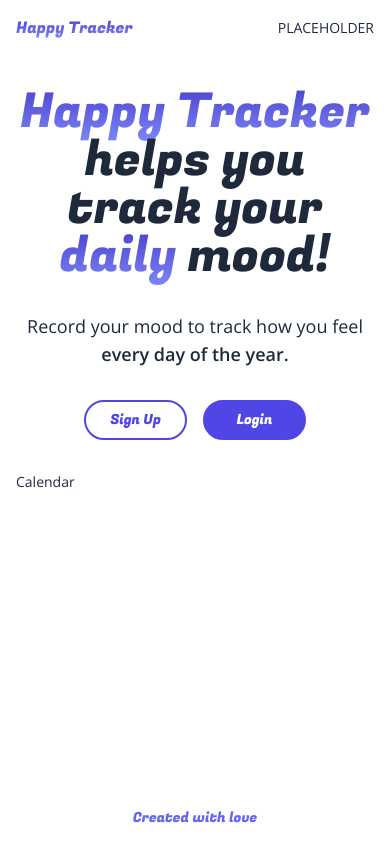
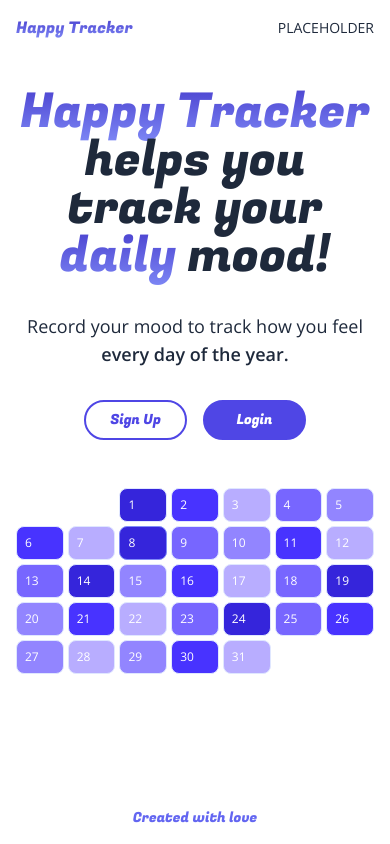
Before and after one commit to danielsickels/happy-tracker, a Next.js app: page / in a window 390 px wide. Built offline with nearby package versions, Linux system fonts and the light colour scheme.

Commit message:
Create mood display calendar, update responsive user interface

```diff
--- a/app/layout.js
+++ b/app/layout.js
@@ -1,5 +1,6 @@
 import { Fugaz_One, Open_Sans } from "next/font/google";
 import "./globals.css";
+import Link from "next/link";
 
 const opensans = Open_Sans({ subsets: ["latin"] });
 const fugaz = Fugaz_One({ subsets: ["latin"], weight: ["400"] });
@@ -12,9 +13,11 @@
 export default function RootLayout({ children }) {
   const header = (
     <header className="p-4 sm:p-8 flex items-center justify-between gap-4">
-      <h1 className={"text-base sm:text-lg textGradient " + fugaz.className}>
-        Happy Tracker
-      </h1>
+      <Link href={"/"}>
+        <h1 className={"text-base sm:text-lg textGradient " + fugaz.className}>
+          Happy Tracker
+        </h1>
+      </Link>
       <div className="flex items-center justify-center">PLACEHOLDER</div>
     </header>
   );
--- a/components/Calendar.js
+++ b/components/Calendar.js
@@ -1,5 +1,105 @@
+import { gradients, baseRating } from "@/utils";
 import React from "react";
 
-export default function Calendar() {
-  return <div>Calendar</div>;
+const months = {
+  January: "Jan",
+  February: "Feb",
+  March: "Mar",
+  April: "Apr",
+  May: "May",
+  June: "Jun",
+  July: "Jul",
+  August: "Aug",
+  September: "Sept",
+  October: "Oct",
+  November: "Nov",
+  December: "Dec",
+};
+const monthsArr = Object.keys(months);
+const now = new Date();
+const dayList = [
+  "Sunday",
+  "Monday",
+  "Tuesday",
+  "Wednesday",
+  "Thursday",
+  "Friday",
+  "Saturday",
+];
+
+const data = {
+  15: 2,
+  16: 4,
+  17: 1,
+  18: 3,
+  19: 5,
+  20: 2,
+  21: 4,
+  22: 1,
+  23: 3,
+  24: 5,
+};
+
+export default function Calendar(props) {
+  const { demo } = props;
+  const year = 2024;
+  const month = "October";
+  const monthNow = new Date(year, Object.keys(months).indexOf(month), 1);
+  const firstDayOfMonth = monthNow.getDay();
+  const daysInMonth = new Date(
+    year,
+    Object.keys(month).indexOf(month) + 1,
+    0
+  ).getDate();
+
+  const daysToDisplay = firstDayOfMonth + daysInMonth;
+  const numRows = Math.floor(daysToDisplay / 7) + (daysToDisplay % 7 ? 1 : 0);
+
+  return (
+    <div className="flex flex-col overflow-hidden gap-1 py-4 sm:py-6 md:py-10">
+      {[...Array(numRows).keys()].map((row, rowIndex) => {
+        return (
+          <div key={rowIndex} className="grid grid-cols-7 gap-1">
+            {dayList.map((day, dayOfWeekIndex) => {
+              let dayIndex =
+                rowIndex * 7 + dayOfWeekIndex - (firstDayOfMonth - 1);
+
+              let dayDisplay =
+                dayIndex > daysInMonth
+                  ? false
+                  : row === 0 && dayOfWeekIndex < firstDayOfMonth
+                  ? false
+                  : true;
+
+              let isToday = dayIndex === now.getDate();
+
+              if (!dayDisplay) {
+                return <div className="big-white" key={dayOfWeekIndex} />;
+              }
+
+              let color = demo
+                ? gradients.indigo[baseRating[dayIndex]]
+                : dayIndex in data
+                ? gradients.indigo[data[dayIndex]]
+                : "white";
+
+              return (
+                <div
+                  style={{ background: color }}
+                  className={
+                    "text-xs sm:text-sm border border-solid p-2 flex items-center gap-2 justify-between rounded-lg" +
+                    (isToday ? " border-indigo-400 " : " border-indigo-100 ") +
+                    (color === "white" ? "text-indigo-400" : "text-white")
+                  }
+                  key={dayIndex}
+                >
+                  <p>{dayIndex}</p>
+                </div>
+              );
+            })}
+          </div>
+        );
+      })}
+    </div>
+  );
 }
--- a/components/Hero.js
+++ b/components/Hero.js
@@ -24,7 +24,7 @@
         <Button text="Sign Up" />
         <Button text="Login" dark />
       </div>
-      <Calendar />
+      <Calendar demo />
     </div>
   );
 }
--- /dev/null
+++ b/utils/index.js
@@ -0,0 +1,117 @@
+export const gradients = {
+  indigo: [
+    "#dcd6ff",
+    "#b8adff",
+    "#9285ff",
+    "#7766ff",
+    "#4833ff",
+    "#3525db",
+    "#261ab1",
+    "#1a1093",
+    "#10097a",
+  ],
+  green: [
+    "#dcfdc3",
+    "#affc9d",
+    "#7cf86c",
+    "#4bf246",
+    "#0cea1c",
+    "#0dc928",
+    "#0ca82f",
+    "#038731",
+    "#047031",
+  ],
+  blue: [
+    "#ccfffa",
+    "#9afefe",
+    "#66f1fc",
+    "#41dffa",
+    "#07c2f7",
+    "#0497d4",
+    "#0171b1",
+    "#02518e",
+    "#003a76",
+  ],
+  yellow: [
+    "#fff8db",
+    "#fff0b8",
+    "#ffe495",
+    "#ffd97b",
+    "#ffc84f",
+    "#dba339",
+    "#b78127",
+    "#936118",
+    "#7a4b10",
+  ],
+  pink: [
+    "#ffd8f2",
+    "#ffb1ea",
+    "#ff8aea",
+    "#ff6df1",
+    "#ff3dfe",
+    "#cd2ddb",
+    "#9d1fb7",
+    "#731493",
+    "#540b7a",
+  ],
+};
+
+export const baseRating = {
+  0: 2,
+  1: 5,
+  2: 4,
+  3: 1,
+  4: 3,
+  5: 2,
+  6: 4,
+  7: 1,
+  8: 5,
+  9: 3,
+  10: 2,
+  11: 4,
+  12: 1,
+  13: 3,
+  14: 5,
+  15: 2,
+  16: 4,
+  17: 1,
+  18: 3,
+  19: 5,
+  20: 2,
+  21: 4,
+  22: 1,
+  23: 3,
+  24: 5,
+  25: 3,
+  26: 4,
+  27: 2,
+  28: 1,
+  29: 2,
+  30: 4,
+  31: 1,
+  32: 3,
+  33: 5,
+  34: 2,
+  35: 4,
+  36: 1,
+  37: 5,
+  38: 3,
+  39: 2,
+  40: 5,
+  41: 4,
+  42: 1,
+  43: 3,
+};
+
+export const demoData = {
+  15: 2,
+  16: 4,
+  17: 1,
+  18: 3,
+  19: 5,
+  20: 2,
+  21: 4,
+  22: 1,
+  23: 3,
+  24: 5,
+};
```
